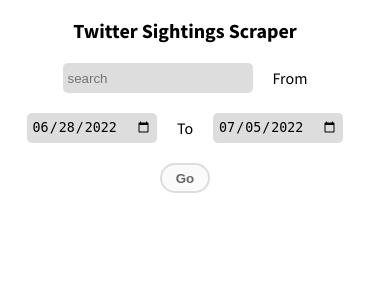
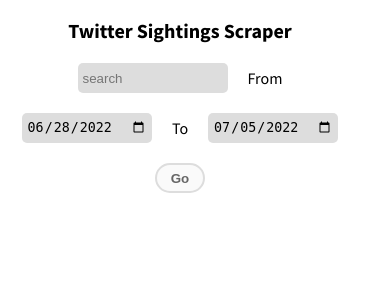
Before and after one commit to jamesefscott/tweet-sightings, a Flask app: page / in a window 390 px wide. Shown: the top 300 px of the page. Run offline with Flask 2, Linux system fonts and the light colour scheme.

Commit message:
update styling for mobile

```diff
--- a/app/static/styles/style.css
+++ b/app/static/styles/style.css
@@ -7,7 +7,7 @@
 }
 
 #top-container input[type=text] {
-    width: 180px;
+    width: 140px;
 }
 
 #top-container input {
@@ -34,7 +34,7 @@
 }
 
 #top-container {
-    width: calc(100% - 20px);
+    width: calc(100% - 30px);
     display: flex;
     align-items: center;
     justify-content: center;
```
